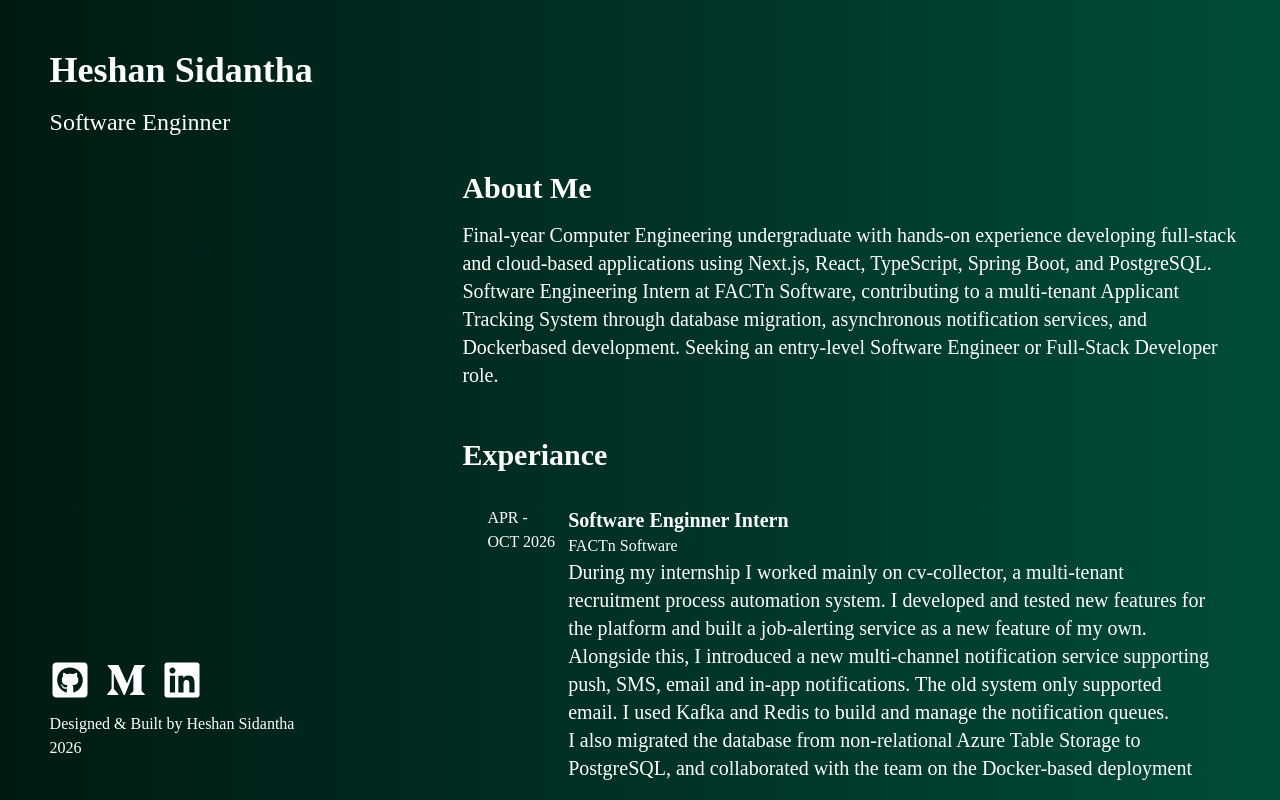
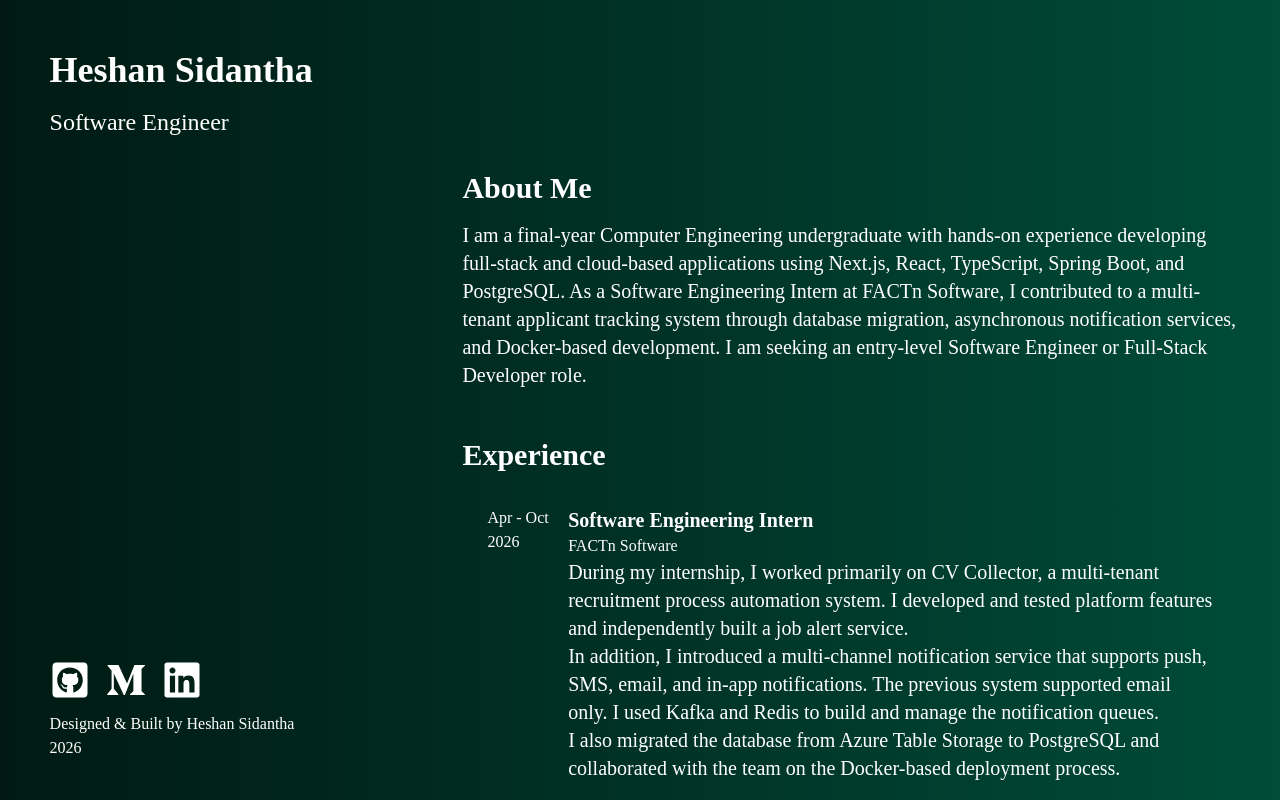
Before and after one commit to sidantha0377/heshansidantha, a Next.js app: page / in a window 1280 px wide. Built offline with nearby package versions, Linux system fonts and the light colour scheme.

Commit message:
Refactor components and update content for improved clarity and consistency; add Experience and Footer components

```diff
--- a/app/components/AboutMe.tsx
+++ b/app/components/AboutMe.tsx
@@ -8,11 +8,12 @@ export default function AboutMe() {
         <div className="pt-4 sm:pt-8 lg:pt-30">
             <h2 className="text-3xl font-bold ">About Me</h2>
             <p className="pt-[2%] pb-[2%] text-base sm:text-xl" >
-                Final-year Computer Engineering undergraduate with hands-on experience developing full-stack
-                and cloud-based applications using Next.js, React, TypeScript, Spring Boot, and PostgreSQL.
-                Software Engineering Intern at FACTn Software, contributing to a multi-tenant Applicant
-                Tracking System through database migration, asynchronous notification services, and Dockerbased
-                development. Seeking an entry-level Software Engineer or Full-Stack Developer role.
+                I am a final-year Computer Engineering undergraduate with hands-on experience developing
+                full-stack and cloud-based applications using Next.js, React, TypeScript, Spring Boot, and
+                PostgreSQL. As a Software Engineering Intern at FACTn Software, I contributed to a
+                multi-tenant applicant tracking system through database migration, asynchronous notification
+                services, and Docker-based development. I am seeking an entry-level Software Engineer or
+                Full-Stack Developer role.
             </p>
 
         </div >
--- a/app/components/ConnectWithMe.tsx
+++ b/app/components/ConnectWithMe.tsx
@@ -1,5 +1,5 @@
 import React from 'react'
-
+import { Send } from 'lucide-react';
 
 export default function ConnectWithMe() {
     return (
@@ -7,9 +7,14 @@ export default function ConnectWithMe() {
             <h2 className='text-3xl font-bold'>
                 Connect with me
             </h2>
-            <p className="pt-[2%] pb-[2%] text-base sm:pl-[25%] sm:text-right sm:text-xl" >
-                I'm currently open to work andlooking for new opportunity to grow my self, and my inbox is always open,
+            <p className="pt-[2%] pb-[2%] text-base   sm:text-xl" >
+                I'm currently open to work and looking for new opportunities where I can
+                grow and make an impact. Whether you have a role in mind or just want to
+                say hello, my inbox is always open.
             </p>
+            <button className='flex '>
+                Connect <Send />
+            </button>
 
         </div>
     )
--- a/app/components/Experiance.tsx
+++ b/app/components/Experience.tsx
@@ -1,25 +1,22 @@
 import { TbBrandNextjs, TbBrandAzure, TbBrandReactNative, TbBrandTypescript } from "react-icons/tb";
 import { SiApachekafka } from "react-icons/si";
 import { BiLogoPostgresql } from "react-icons/bi";
-export default function Experiance() {
+export default function Experience() {
     return (
         <div>
-            <h2 className="text-3xl font-bold pb-2 ">Experiance</h2>
+            <h2 className="text-3xl font-bold pb-2 ">Experience</h2>
 
             <div className="rounded-xl border border-transparent p-4 transition-all duration-300 hover:border-emerald-500/40 hover:bg-[#002d22]/60 hover:shadow-lg hover:shadow-emerald-950/50 sm:p-6">
                 <div className="flex flex-col gap-3 sm:flex-row sm:gap-2">
                     <div className="sm:w-1/4 sm:min-w-[10%]">
-                        APR - OCT 2026
+                        Apr - Oct 2026
                     </div>
                     <div>
-                        <h1 className="text-xl font-bold " > Software Enginner Intern </h1> <a href="https://factnsoftware.com/">FACTn Software</a>
+                        <h1 className="text-xl font-bold " >Software Engineering Intern</h1> <a href="https://factnsoftware.com/">FACTn Software</a>
                         <div className="text-xl gap-2">
-                            <p >During my internship I worked mainly on cv-collector, a multi-tenant recruitment process automation system.
-                                I developed and tested new features for the platform and built a job-alerting service as a new feature of my own.</p>
-                            <p> Alongside this, I introduced a new multi-channel notification service supporting push, SMS, email and in-app notifications.
-                                The old system only supported email. I used Kafka and Redis to build and manage the notification queues.</p>
-                            <p>I also migrated the database from non-relational Azure Table Storage to PostgreSQL, and collaborated with the
-                                team on the Docker-based deployment process. </p>
+                            <p>During my internship, I worked primarily on CV Collector, a multi-tenant recruitment process automation system. I developed and tested platform features and independently built a job alert service.</p>
+                            <p>In addition, I introduced a multi-channel notification service that supports push, SMS, email, and in-app notifications. The previous system supported email only. I used Kafka and Redis to build and manage the notification queues.</p>
+                            <p>I also migrated the database from Azure Table Storage to PostgreSQL and collaborated with the team on the Docker-based deployment process.</p>
                         </div>
                         <div className="flex flex-row flex-wrap gap-4 pt-3">
                             <a aria-label="Next.js">
--- a/app/components/Fotter.tsx
+++ b/app/components/Footer.tsx
@@ -1,6 +1,6 @@
 import React from 'react'
 import { FaGithubSquare, FaMediumM, FaLinkedin } from "react-icons/fa"
-export default function Fotter() {
+export default function Footer() {
     return (
 
         <div className='flex flex-col gap-3'>
--- a/app/components/Header.tsx
+++ b/app/components/Header.tsx
@@ -4,7 +4,7 @@ export default function Header() {
     return (
         <div className="flex flex-col gap-2 sm:gap-4">
             <h1 className="text-2xl font-bold sm:text-4xl">Heshan Sidantha</h1>
-            <h2 className="text-lg sm:text-2xl">Software Enginner</h2>
+            <h2 className="text-lg sm:text-2xl">Software Engineer</h2>
 
 
         </div>
--- a/app/components/ProjectSummary.tsx
+++ b/app/components/ProjectSummary.tsx
@@ -3,7 +3,7 @@ import React from 'react'
 
 const ProDetail = [
     { name: "Neuromorphic Smart Sensor for Autonomous Underwater Vehicles", detail: "A neuromorphic-inspired perception system combining a software-based spiking neural network for obstacle detection with a tether-based geometric model for 3D positioning, delivering competitive accuracy at a fraction of the computational cost.", imgsrc: "img/nssf.jpg" },
-    { name: "Secure X Smart Locker System", detail: "The SmartSecure Locker System is an IoT-based solution for secure storage in shared spaces like universities, gyms, and offices. It features real-time locker availability, biometric access, and alternative location suggestions when lockers are full. Users can manage lockers via a mobile app, ensuring convenience and security.", imgsrc: "img/securex.jpg" },
+    { name: "SecureX Smart Locker System", detail: "This IoT-based system provides secure storage in shared spaces such as universities, gyms, and offices. It offers real-time locker availability, biometric access, and alternative location suggestions when lockers are full. Users can manage their lockers through a mobile app.", imgsrc: "img/securex.jpg" },
     { name: "FoodBuddy – Food Waste Reduction Platform", detail: "FoodBuddy helps restaurants reduce food waste by listing unsold items at discounted prices. Users can discover these offers from nearby restaurants.", imgsrc: "img/foodbuddy.jpg" }
 ]
 export default function Project() {
--- a/app/layout.tsx
+++ b/app/layout.tsx
@@ -13,8 +13,8 @@ const geistMono = Geist_Mono({
 });
 
 export const metadata: Metadata = {
-  title: "Create Next App",
-  description: "Generated by create next app",
+  title: "Heshan Sidantha",
+  description: "Designed & Built by Heshan Sidantha - 2026",
 };
 
 export default function RootLayout({ children }: LayoutProps<"/">) {
--- a/app/page.tsx
+++ b/app/page.tsx
@@ -1,9 +1,9 @@
 import Header from "./components/Header";
 import AboutMe from "./components/AboutMe";
-import Experiance from "./components/Experiance";
+import Experience from "./components/Experience";
 import Project from "./components/ProjectSummary";
 import ConnectWithMe from "./components/ConnectWithMe";
-import Fotter from "./components/Fotter";
+import Footer from "./components/Footer";
 
 export default function Home() {
   return (
@@ -13,20 +13,20 @@ export default function Home() {
       <aside className="flex w-full flex-col gap-6 p-2 sm:flex-row sm:items-start sm:justify-between sm:p-6 lg:h-full lg:w-1/3 lg:min-w-[30%] lg:flex-col">
         <Header />
         <div className="hidden lg:block">
-          <Fotter />
+          <Footer />
         </div>
       </aside>
 
 
       <main className="flex min-w-0 flex-1 flex-col gap-8 p-2 sm:p-6 lg:h-full lg:overflow-y-auto">
         <AboutMe />
-        <Experiance />
+        <Experience />
         <Project />
         <ConnectWithMe />
       </main>
 
       <div className="p-2 sm:p-6 lg:hidden">
-        <Fotter />
+        <Footer />
       </div>
     </div>
   );
```
